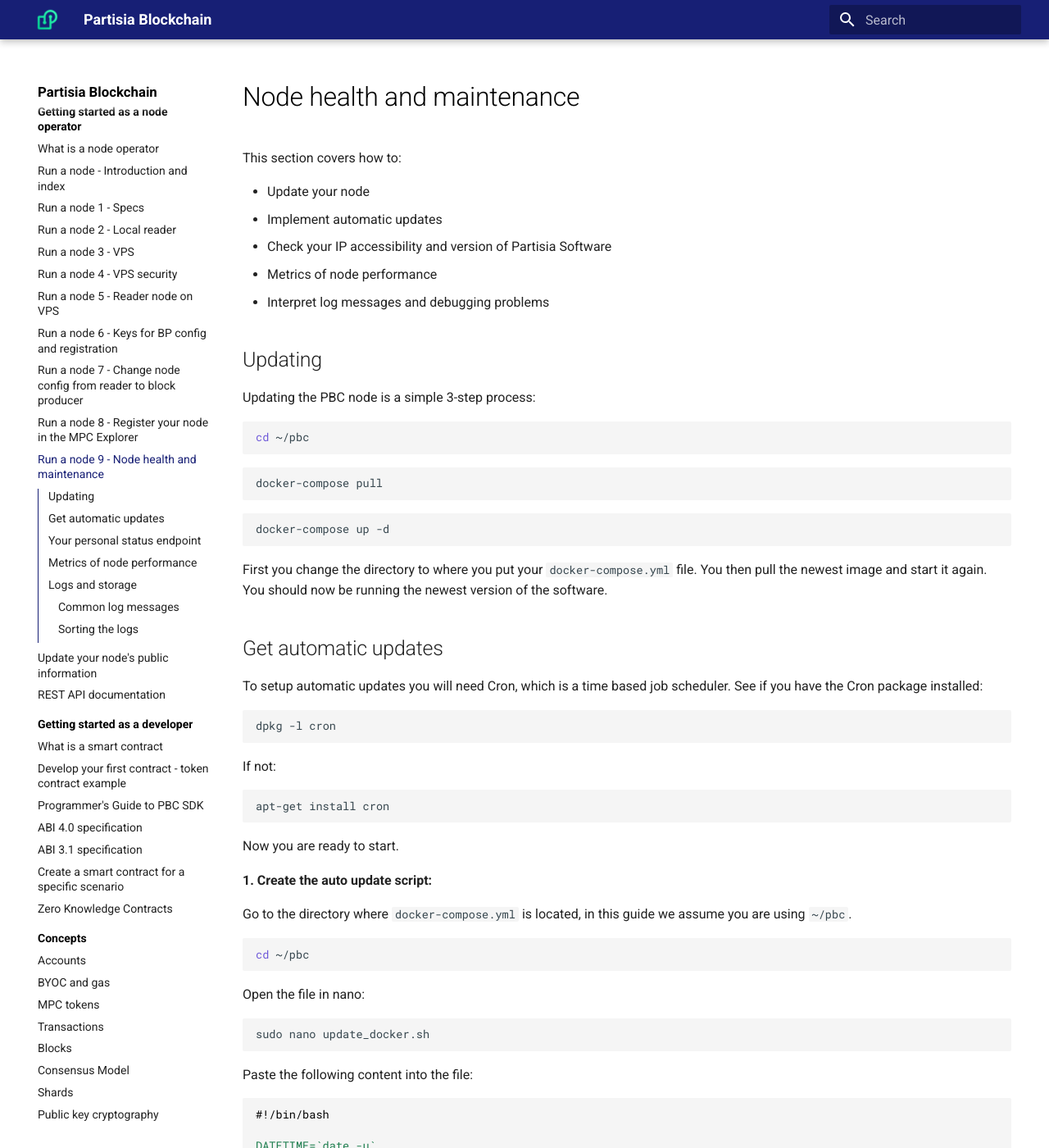
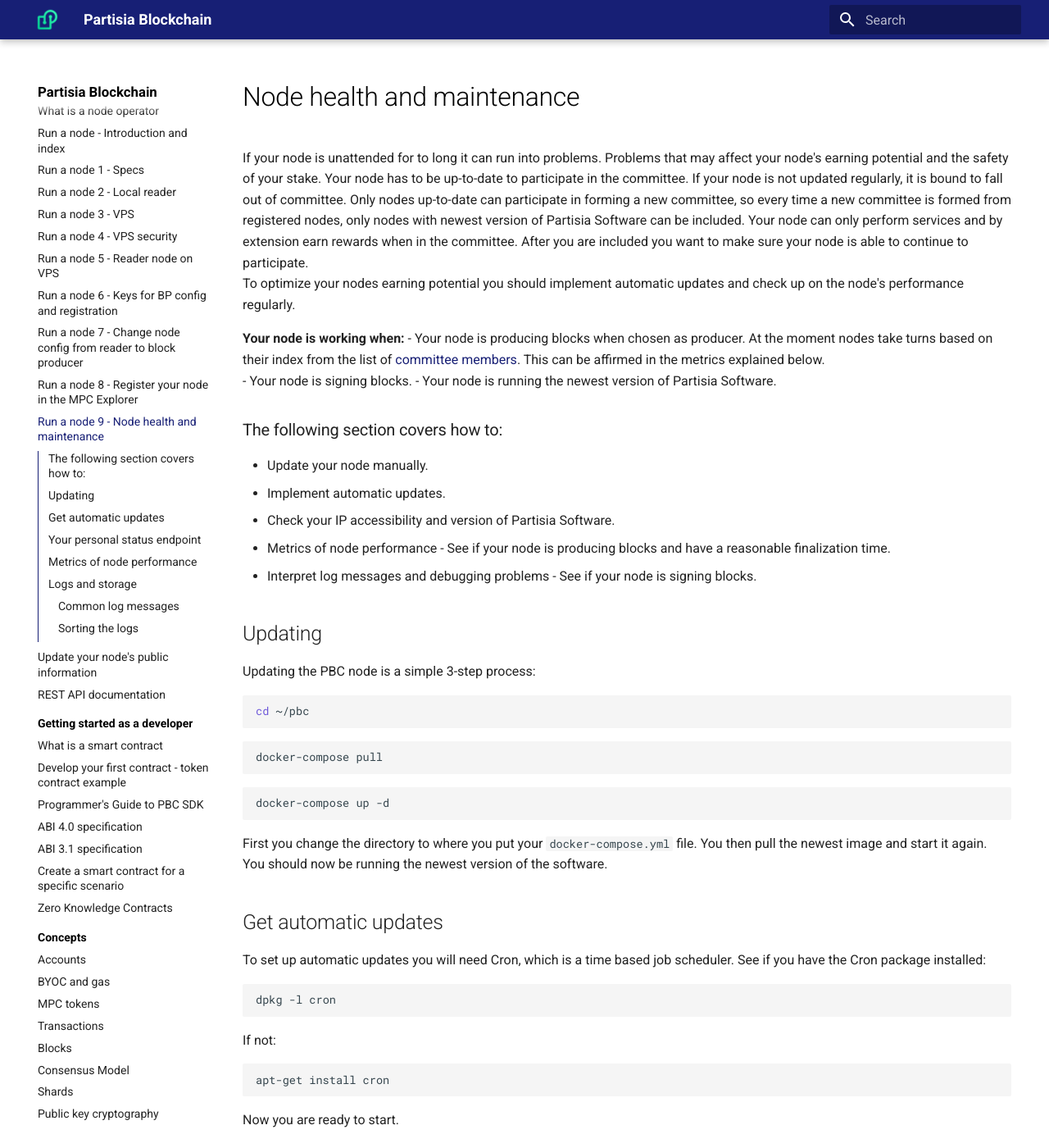
Before and after one commit to 0xSero/partisia-docs, an MkDocs documentation site: the page built from docs/operator-9-node-health.md, in a window 1280 px wide and 1400 px high. Shown: the whole window at 82% size. Built offline with MkDocs 1.6.1 and Material for MkDocs 9.7.7, drawn with Linux system fonts in a browser that asks for light colours; a script that is not in the unit is left out; some of the changed text lies outside the part shown.

Commit message:
Prologue and explanations

`````diff
--- a/docs/operator-9-node-health.md
+++ b/docs/operator-9-node-health.md
@@ -1,12 +1,22 @@
 # Node health and maintenance
 
-This section covers how to:
+If your node is unattended for to long it can run into problems. Problems that may affect your node's earning potential and the safety of your stake. Your node has to be up-to-date to participate in the committee. If your  node is not updated regularly, it is bound to fall out of committee. Only nodes up-to-date can participate in forming a new committee, so every time a new committee is formed from registered nodes, only nodes with newest version of Partisia Software can be included.
+Your node can only perform services and by extension earn rewards when in the committee. After you are included you want to make sure your node is able to continue to participate.
+To optimize your nodes earning potential you should implement automatic updates and check up on the node's performance regularly.
 
-- Update your node
-- Implement automatic updates
-- Check your IP accessibility and version of Partisia Software
-- Metrics of node performance
-- Interpret log messages and debugging problems
+**Your node is working when:**
+- Your node is producing blocks when chosen as producer. At the moment nodes take turns based on their index from the list of [committee members](https://dashboard.partisiablockchain.com/info/consensus). This can be affirmed in the metrics explained below.
+- Your node is signing blocks.
+- Your node is running the newest version of Partisia Software.
+
+
+### The following section covers how to:
+
+- Update your node manually.
+- Implement automatic updates.
+- Check your IP accessibility and version of Partisia Software.
+- Metrics of node performance - See if your node is producing blocks and have a reasonable finalization time.
+- Interpret log messages and debugging problems - See if your node is signing blocks.
 
 
 
@@ -28,7 +38,7 @@
 
 ## Get automatic updates
 
-To setup automatic updates you will need Cron, which is a time based job scheduler. See if you have the Cron package installed:
+To set up automatic updates you will need Cron, which is a time based job scheduler. See if you have the Cron package installed:
 
 ````bash
 dpkg -l cron
@@ -84,8 +94,9 @@
 ````bash
 crontab -e
 ````
-This will let you chose your preferred text editor.
+This command allows you to add a rule for a scheduled event. You will be asked to choose your preferred text editor to edit the cron rule. If you have not already chosen a preference.
 
+Add the rule to the scheduler, "#" marks comments, so add the rule to an empty line.
 ````bash
  */30 * * * * /home/pbc/update_docker.sh >> /home/pbc/update.log 2>&1
 ````
`````
